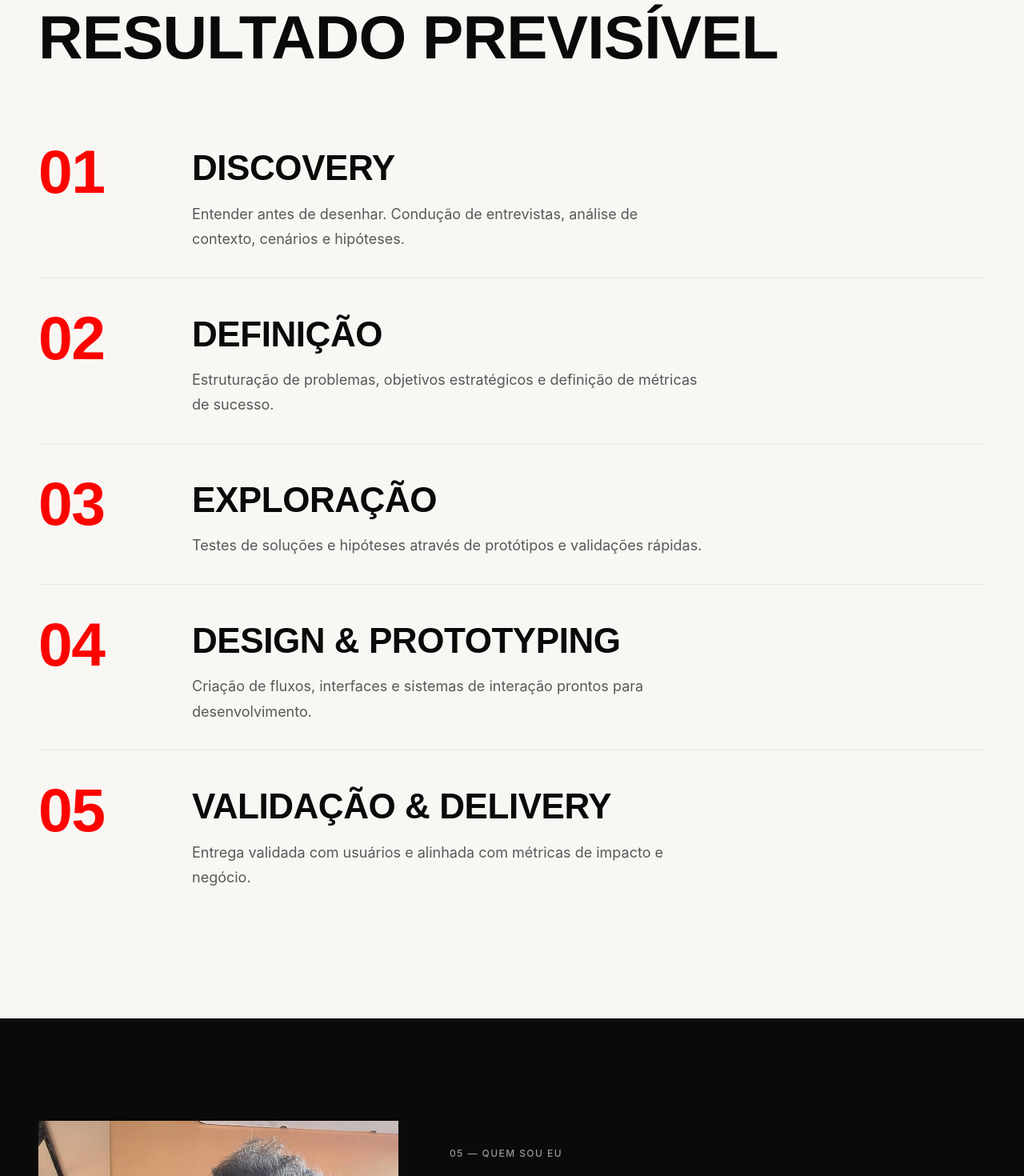
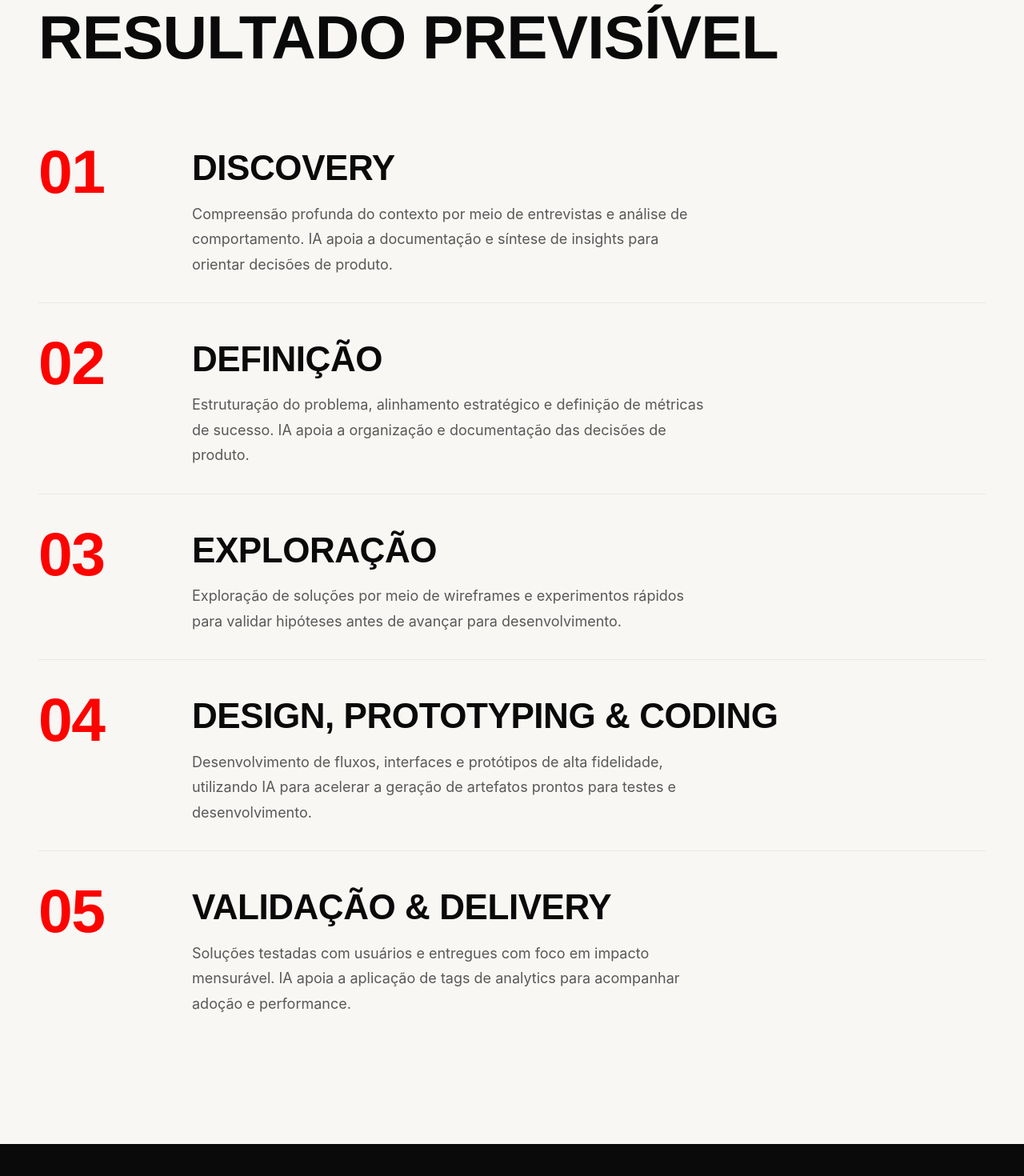
Before and after one commit to AndreToni/Portfolio-Andre-Toni-Foguel, a Next.js app: page / in a window 1280 px wide. Shown: the part 4735-6205 px from the top of the page at 80% size. Built offline with nearby package versions, Linux system fonts and the light colour scheme; a web font is replaced by a local one.

Commit message:
commit-9

```diff
--- a/src/content/process.ts
+++ b/src/content/process.ts
@@ -5,30 +5,30 @@ export const PROCESS_STEPS: ProcessStepData[] = [
     number: '01',
     title: 'Discovery',
     description:
-      'Entender antes de desenhar. Condução de entrevistas, análise de contexto, cenários e hipóteses.',
+      'Compreensão profunda do contexto por meio de entrevistas e análise de comportamento. IA apoia a documentação e síntese de insights para orientar decisões de produto.',
   },
   {
     number: '02',
     title: 'Definição',
     description:
-      'Estruturação de problemas, objetivos estratégicos e definição de métricas de sucesso.',
+      'Estruturação do problema, alinhamento estratégico e definição de métricas de sucesso. IA apoia a organização e documentação das decisões de produto.',
   },
   {
     number: '03',
     title: 'Exploração',
     description:
-      'Testes de soluções e hipóteses através de protótipos e validações rápidas.',
+      'Exploração de soluções por meio de wireframes e experimentos rápidos para validar hipóteses antes de avançar para desenvolvimento.',
   },
   {
     number: '04',
-    title: 'Design & Prototyping',
+    title: 'Design, Prototyping & Coding',
     description:
-      'Criação de fluxos, interfaces e sistemas de interação prontos para desenvolvimento.',
+      'Desenvolvimento de fluxos, interfaces e protótipos de alta fidelidade, utilizando IA para acelerar a geração de artefatos prontos para testes e desenvolvimento.',
   },
   {
     number: '05',
     title: 'Validação & Delivery',
     description:
-      'Entrega validada com usuários e alinhada com métricas de impacto e negócio.',
+      'Soluções testadas com usuários e entregues com foco em impacto mensurável. IA apoia a aplicação de tags de analytics para acompanhar adoção e performance.',
   },
 ]
```
